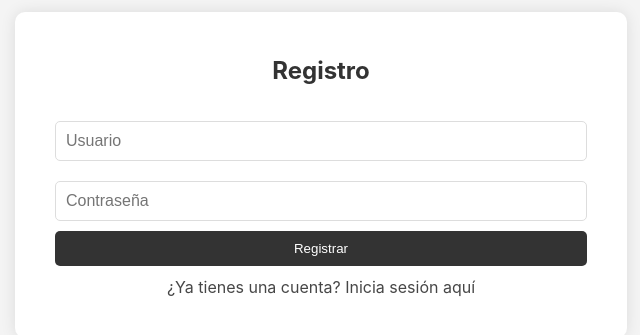
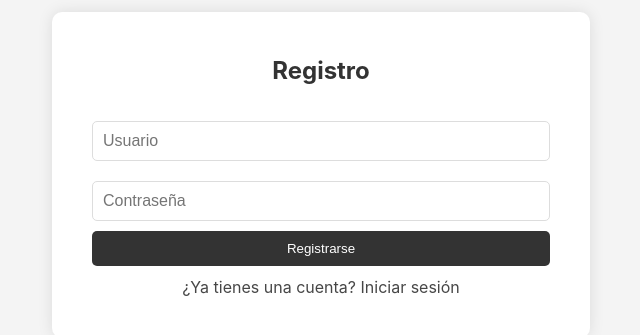
Before and after one commit to CodeVJVT/Cliente_Proyecto, a React (Create React App) app: page /register in a window 1280 px wide. Shown: the part 225-560 px from the top of the page, without its empty margins (319-959 px from the left). Built offline with nearby package versions, Linux system fonts and the light colour scheme.

Commit message:
Actualizacion

```diff
--- a/src/components/Register.js
+++ b/src/components/Register.js
@@ -7,9 +7,12 @@ const Register = () => {
   const [password, setPassword] = useState("");
   const [errorMessage, setErrorMessage] = useState("");
   const [successMessage, setSuccessMessage] = useState("");
+  const [loading, setLoading] = useState(false); // Estado para la carga
 
   const handleRegister = async (e) => {
     e.preventDefault();
+
+    setLoading(true); // Activar el estado de carga
 
     try {
       const response = await fetch(`${API_BASE_URL}/api/auth/register`, {
@@ -34,6 +37,8 @@ const Register = () => {
       setErrorMessage(
         "Hubo un problema al intentar registrarte. Por favor, intenta nuevamente."
       );
+    } finally {
+      setLoading(false); // Desactivar el estado de carga
     }
   };
 
@@ -53,11 +58,15 @@ const Register = () => {
           value={password}
           onChange={(e) => setPassword(e.target.value)}
         />
-        <button type="submit">Registrar</button>
-        {errorMessage && <p className="error">{errorMessage}</p>}
-        {successMessage && <p className="success">{successMessage}</p>}
+        <div className="message-container">
+          {errorMessage && <p className="error">{errorMessage}</p>}
+          {successMessage && <p className="success">{successMessage}</p>}
+        </div>
+        <button type="submit" disabled={loading}>
+          {loading ? "Cargando..." : "Registrarse"}
+        </button>
         <p>
-          ¿Ya tienes una cuenta? <Link to="/login">Inicia sesión aquí</Link>
+          ¿Ya tienes una cuenta? <Link to="/login">Iniciar sesión</Link>
         </p>
       </form>
     </div>
```
Also changed, not shown: package.json (+5 -2 lines), 1 other file (tests, documents, lock files or other folders).
